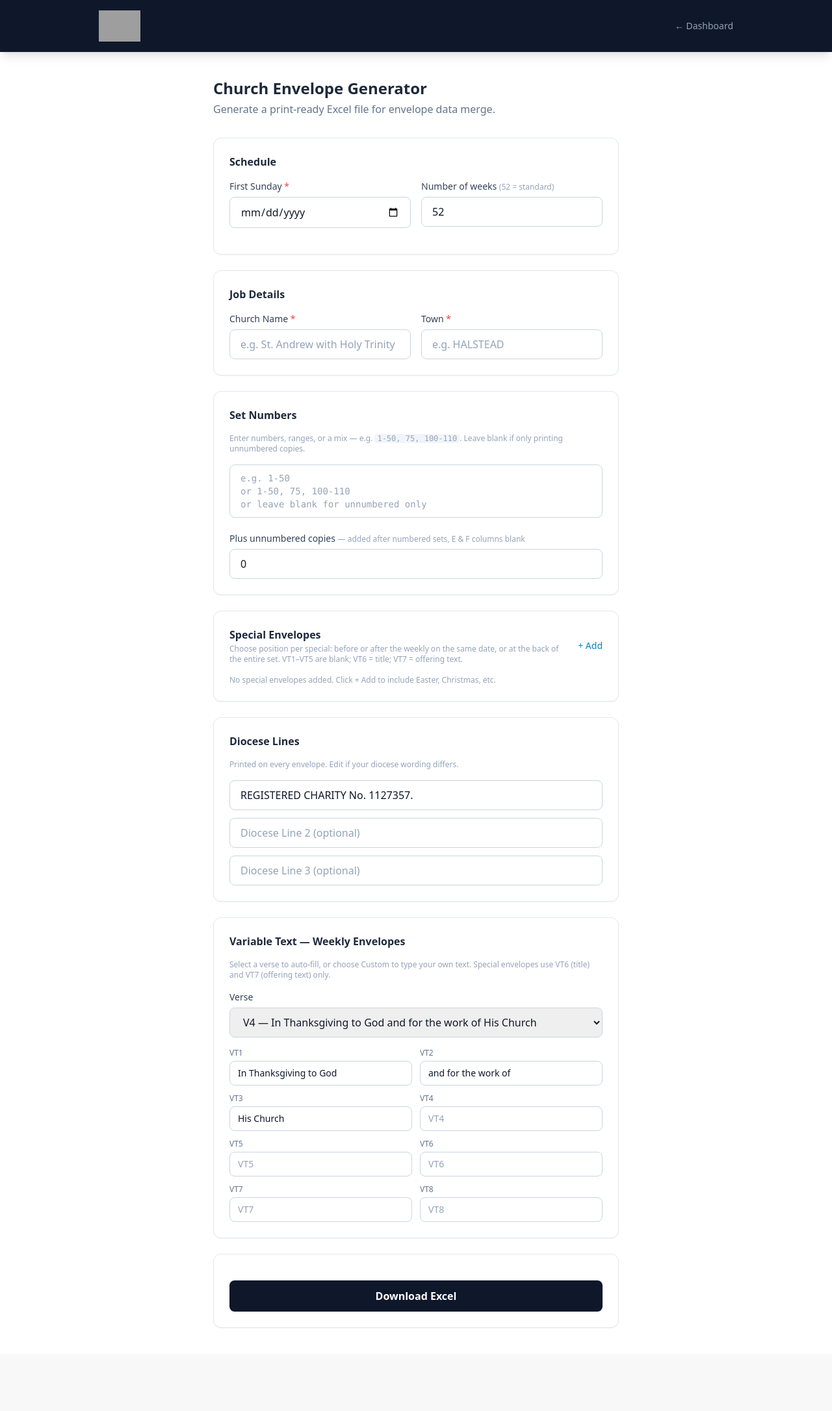
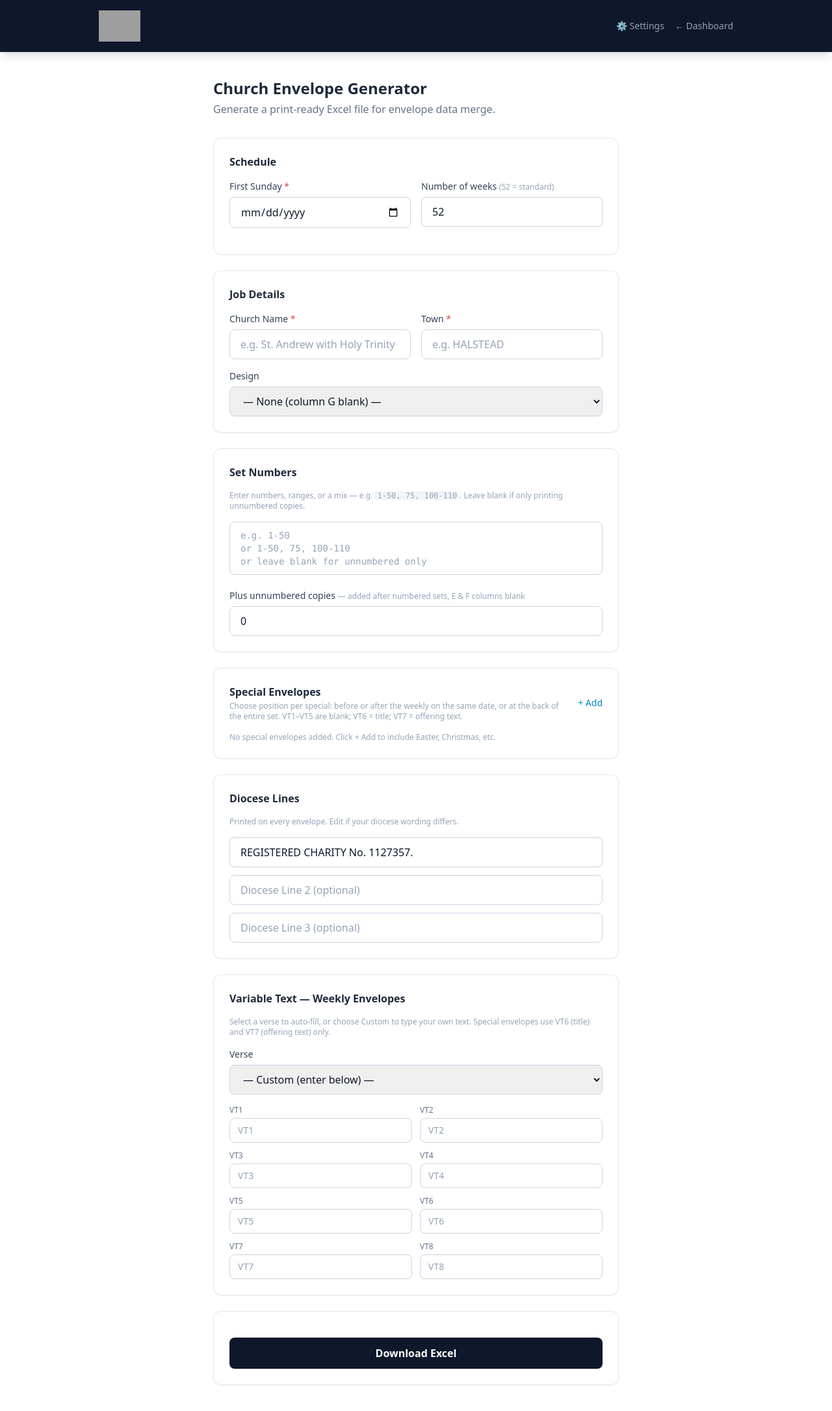
Before and after one commit to lockiegroup/Lockie-Portal, a Laravel app: template resources/views/church-envelopes/index.blade.php in a window 1280 px wide. Shown: the whole page at 65% size. Before the commit the page ends 2044 px from the top, so only its background shows below. Run offline with Laravel 12, Linux system fonts and the light colour scheme; the template is opened without the code that fills it, so the values that code supplies are empty; a user stored in the database is signed in; data comes from the database, SQL or seed files in the repository; style sheets or scripts are compiled from the project's sources; grey boxes are pictures that could not be loaded.

Commit message:
Add envelope verse/design settings and image path support
https://claude.ai/code/session_013iz5Vqi1cue41teZZArgyy

```diff
--- a/resources/views/church-envelopes/index.blade.php
+++ b/resources/views/church-envelopes/index.blade.php
@@ -4,7 +4,12 @@
             <a href="{{ route('dashboard') }}">
                 <img src="{{ asset('images/logo.png') }}" alt="Lockie Group" class="h-12 w-auto">
             </a>
-            <a href="{{ route('dashboard') }}" class="text-slate-400 hover:text-white text-sm transition-colors">← Dashboard</a>
+            <div style="display:flex;align-items:center;gap:16px;">
+                @if(Auth::user()->can('admin'))
+                    <a href="{{ route('admin.envelope-settings.index') }}" class="text-slate-400 hover:text-white text-sm transition-colors">&#9881; Settings</a>
+                @endif
+                <a href="{{ route('dashboard') }}" class="text-slate-400 hover:text-white text-sm transition-colors">← Dashboard</a>
+            </div>
         </div>
     </nav>
 
@@ -66,6 +71,20 @@
                         <input type="text" name="town" value="{{ old('town') }}" required
                             placeholder="e.g. HALSTEAD"
                             class="w-full px-4 py-2.5 rounded-lg border border-slate-300 text-slate-900 placeholder-slate-400 focus:outline-none focus:ring-2 focus:ring-sky-500 focus:border-transparent transition">
+                    </div>
+                </div>
+                <div class="grid grid-cols-1 gap-4" style="margin-top:1rem;">
+                    <div>
+                        <label class="block text-sm font-medium text-slate-700 mb-1.5">Design</label>
+                        <select name="design_id"
+                            class="w-full px-4 py-2.5 rounded-lg border border-slate-300 text-slate-900 focus:outline-none focus:ring-2 focus:ring-sky-500 focus:border-transparent transition">
+                            <option value="">— None (column G blank) —</option>
+                            @foreach($designs as $design)
+                                <option value="{{ $design->id }}" {{ old('design_id') == $design->id ? 'selected' : '' }}>
+                                    {{ $design->name }}
+                                </option>
+                            @endforeach
+                        </select>
                     </div>
                 </div>
             </div>
@@ -194,30 +213,9 @@
                     <select id="verse-select" onchange="applyVerse(this.value)"
                         class="w-full px-4 py-2.5 rounded-lg border border-slate-300 text-slate-900 focus:outline-none focus:ring-2 focus:ring-sky-500 focus:border-transparent transition">
                         <option value="custom">— Custom (enter below) —</option>
-                        <option value="v1">V1 — All things come from You, O Lord...</option>
-                        <option value="v2">V2 — "Give back some of God's gifts..."</option>
-                        <option value="v3">V3 — The Lord blesses His people with peace.</option>
-                        <option value="v4">V4 — In Thanksgiving to God and for the work of His Church</option>
-                        <option value="v5">V5 — Trust in the Lord with all your heart.</option>
-                        <option value="v6">V6 — Blessed are the pure in heart...</option>
-                        <option value="v7">V7 — What return can I make to the Lord...</option>
-                        <option value="v8">V8 — OUR GIFT TO GOD AND HIS CHURCH</option>
-                        <option value="v9">V9 — For the support of our Church, Schools and Priests.</option>
-                        <option value="v10">V10 — My Gift to God and His Church</option>
-                        <option value="v11">V11 — Those that hope in the Lord will renew their strength.</option>
-                        <option value="v12">V12 — I am the Good Shepherd...</option>
-                        <option value="v13">V13 — If unable to come, please remember...</option>
-                        <option value="v14">V14 — "For God loveth a cheerful giver"</option>
-                        <option value="v15">V15 — "Freely you have received, Freely give..."</option>
-                        <option value="v16">V16 — Faith comes from hearing the message...</option>
-                        <option value="v17">V17 — "The Lord Jesus Himself said happiness lies more in giving..."</option>
-                        <option value="v18">V18 — MY WEEKLY OFFERING</option>
-                        <option value="v19">V19 — "Where your treasure is, there will your heart be also."</option>
-                        <option value="v20">V20 — OUR WEEKLY OFFERING TO GOD</option>
-                        <option value="v21">V21 — Weekly Offering to God and for the Work of His Church</option>
-                        <option value="v22">V22 — For whenever you eat this bread...</option>
-                        <option value="v23">V23 — The Lord shall be unto thee an everlasting light.</option>
-                        <option value="v24">V24 — Rejoice in the Lord always.</option>
+                        @foreach($verses as $verse)
+                            <option value="v{{ $verse->id }}">{{ $verse->label }} — {{ $verse->lines[0] ?? '' }}</option>
+                        @endforeach
                     </select>
                 </div>
 
@@ -363,32 +361,7 @@
         updateSummary();
 
         // ── Verse library ────────────────────────────────────────────────────
-        const VERSES = {
-            v1:  ['All things come from You,', 'O Lord and of Your Own do', 'we give You', '', '', '', '', ''],
-            v2:  ['"Give back some of God\'s', 'gifts to God, that you may', 'safely enjoy the rest."', 'St. John Henry Newman', '', '', '', ''],
-            v3:  ['The Lord blesses His', 'people with peace.', 'Psalms 29 V11', '', '', '', '', ''],
-            v4:  ['In Thanksgiving to God', 'and for the work of', 'His Church', '', '', '', '', ''],
-            v5:  ['Trust in the Lord with all', 'your heart.', '', '', '', '', '', ''],
-            v6:  ['Blessed are the pure in', 'heart for they shall', 'see God.', '', '', '', '', ''],
-            v7:  ['What return can I make', 'to the Lord for all His', 'goodness to me.', '', '', '', '', ''],
-            v8:  ['OUR GIFT TO GOD AND', 'HIS CHURCH', '', '', '', '', '', ''],
-            v9:  ['For the support of our Church,', 'Schools and Priests.', '', '', '', '', '', ''],
-            v10: ['My Gift to God', 'and His Church', '', '', '', '', '', ''],
-            v11: ['Those that hope in the Lord', 'will renew their strength.', '', '', '', '', '', ''],
-            v12: ['I am the Good Shepherd \u2013', 'the good shepherd giveth his life', 'for his sheep.', '', '', '', '', ''],
-            v13: ['If unable to come, please remember', 'the work is going on and needs your', 'support. Kindly fill up the envelopes', 'for the Sundays missed and bring', 'them next time you are present', '', '', ''],
-            v14: ['"For God loveth a cheerful giver"', '(2 Cor, 9 v. 7)', '', '', '', '', '', ''],
-            v15: ['"Freely you have received', 'Freely give ..."', 'St. Matt. 10 v. 8.', '', '', '', '', ''],
-            v16: ['Faith comes from hearing the', 'message, and the message is', 'heard through the word of', 'Christ.', '', '', '', ''],
-            v17: ['"The Lord Jesus Himself said', 'happiness lies more in giving', 'than in receiving"', 'Acts 20, 35.', '', '', '', ''],
-            v18: ['MY WEEKLY OFFERING', '', '', '', '', '', '', ''],
-            v19: ['"Where your treasure is, there', 'will your heart be also."', 'Matt. 6, v. 21', '', '', '', '', ''],
-            v20: ['OUR WEEKLY', 'OFFERING TO GOD', '', '', '', '', '', ''],
-            v21: ['Weekly Offering to God', 'and for the Work', 'of His Church', '', '', '', '', ''],
-            v22: ['For whenever you eat this bread', 'and drink this cup \u2013 you', 'proclaim the Lord\'s death until', 'he cometh.', '', '', '', ''],
-            v23: ['The Lord shall be unto thee an', 'everlasting light.', '', '', '', '', '', ''],
-            v24: ['Rejoice in the Lord always.', '', '', '', '', '', '', ''],
-        };
+        const VERSES = {!! $verses->mapWithKeys(fn($v) => ['v'.$v->id => $v->lines])->toJson() !!};
 
         function applyVerse(key) {
             if (key === 'custom') return;
@@ -402,8 +375,11 @@
 
         // Default to V4 on fresh load (no old() values)
         @unless(old('vt'))
-            document.getElementById('verse-select').value = 'v4';
-            applyVerse('v4');
+        @php $v4 = $verses->firstWhere('label', 'V4'); @endphp
+        @if($v4)
+        document.getElementById('verse-select').value = 'v{{ $v4->id }}';
+        applyVerse('v{{ $v4->id }}');
+        @endif
         @endunless
     </script>
 </x-layout>
```
Also changed, not shown: app/Http/Controllers/ChurchEnvelopeController.php (+14 -2 lines), resources/views/admin/envelope-settings/index.blade.php (added, +267 -0 lines).
